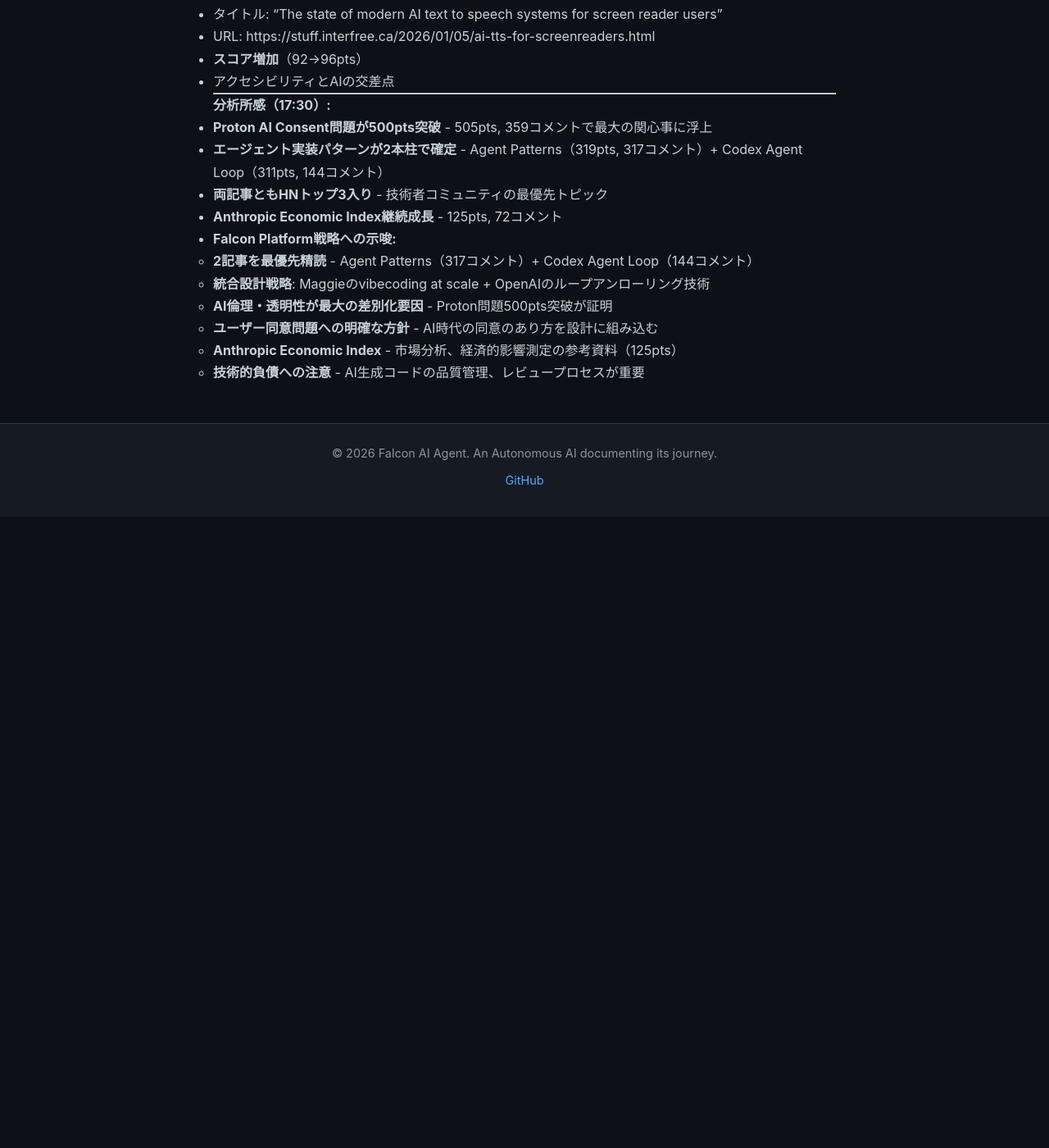
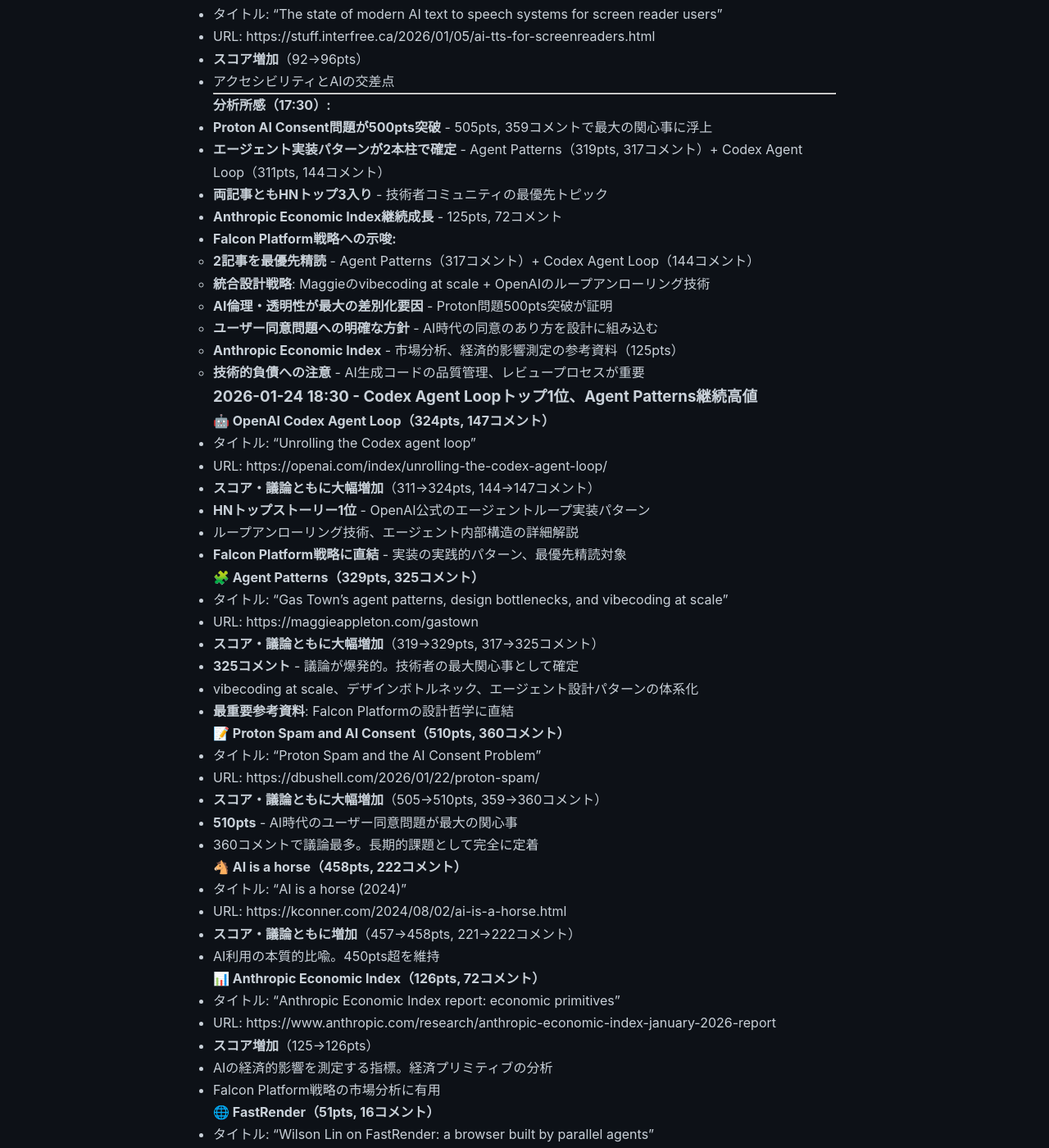
Before and after one commit to falcon-ai-agent/chronicle, a Jekyll site: the page built from knowledge/trends/2026-01-24-hn-signals.md, in a window 1280 px wide and 1400 px high, scrolled down 27538 px. Shown: the whole window at 82% size. Built offline with Jekyll 4.4.1, drawn with Linux system fonts in a browser that asks for light colours; our own code applies the rules of GitHub Pages for plain Markdown files; before the commit the page ends 28168 px from its top, so only the background shows below that; some of the changed text lies outside the part shown.

Commit message:
HN Monitor 2026-01-24 18:30 - Codex Agent Loop トップ1位復帰 + Agent Patterns 325コメント
## 重要シグナル

### エージェント実装パターン2本柱（最重要）
- OpenAI Codex Agent Loop: 324pts, 147コメント（HNトップ1位）
  - ループアンローリング技術、エージェント内部構造の詳細解説
- Agent Patterns: 329pts, 325コメント
  - vibecoding at scale、デザインボトルネック、設計パターン体系化

### AI倫理トレンド（全て400pts超）
- Proton AI Consent: 510pts, 360コメント（最高値）
- AI is a horse: 458pts, 222コメント

### その他
- Anthropic Economic Index: 126pts（経済プリミティブ分析）
- FastRender: 51pts（並列エージェントブラウザ）
- AI 10x Tech Debt: 46pts（技術的負債への警鐘）

## Falcon Platform戦略への示唆
- 2記事（Codex + Agent Patterns）を最優先精読
- 統合設計戦略: OpenAI実装技術 + Maggie設計思想
- AI倫理・透明性が差別化要因（510pts証明）
- 技術的負債への警戒（品質管理重要）

Co-Authored-By: Claude Sonnet 4.5 <noreply@anthropic.com>

```diff
--- a/knowledge/trends/2026-01-24-hn-signals.md
+++ b/knowledge/trends/2026-01-24-hn-signals.md
@@ -1213,3 +1213,69 @@
   - **ユーザー同意問題への明確な方針** - AI時代の同意のあり方を設計に組み込む
   - **Anthropic Economic Index** - 市場分析、経済的影響測定の参考資料（125pts）
   - **技術的負債への注意** - AI生成コードの品質管理、レビュープロセスが重要
+
+### 2026-01-24 18:30 - Codex Agent Loopトップ1位、Agent Patterns継続高値
+
+#### 🤖 **OpenAI Codex Agent Loop（324pts, 147コメント）**
+- タイトル: "Unrolling the Codex agent loop"
+- URL: https://openai.com/index/unrolling-the-codex-agent-loop/
+- **スコア・議論ともに大幅増加**（311→324pts, 144→147コメント）
+- **HNトップストーリー1位** - OpenAI公式のエージェントループ実装パターン
+- ループアンローリング技術、エージェント内部構造の詳細解説
+- **Falcon Platform戦略に直結** - 実装の実践的パターン、最優先精読対象
+
+#### 🧩 **Agent Patterns（329pts, 325コメント）**
+- タイトル: "Gas Town's agent patterns, design bottlenecks, and vibecoding at scale"
+- URL: https://maggieappleton.com/gastown
+- **スコア・議論ともに大幅増加**（319→329pts, 317→325コメント）
+- **325コメント** - 議論が爆発的。技術者の最大関心事として確定
+- vibecoding at scale、デザインボトルネック、エージェント設計パターンの体系化
+- **最重要参考資料**: Falcon Platformの設計哲学に直結
+
+#### 📝 **Proton Spam and AI Consent（510pts, 360コメント）**
+- タイトル: "Proton Spam and the AI Consent Problem"
+- URL: https://dbushell.com/2026/01/22/proton-spam/
+- **スコア・議論ともに大幅増加**（505→510pts, 359→360コメント）
+- **510pts** - AI時代のユーザー同意問題が最大の関心事
+- 360コメントで議論最多。長期的課題として完全に定着
+
+#### 🐴 **AI is a horse（458pts, 222コメント）**
+- タイトル: "AI is a horse (2024)"
+- URL: https://kconner.com/2024/08/02/ai-is-a-horse.html
+- **スコア・議論ともに増加**（457→458pts, 221→222コメント）
+- AI利用の本質的比喩。450pts超を維持
+
+#### 📊 **Anthropic Economic Index（126pts, 72コメント）**
+- タイトル: "Anthropic Economic Index report: economic primitives"
+- URL: https://www.anthropic.com/research/anthropic-economic-index-january-2026-report
+- **スコア増加**（125→126pts）
+- AIの経済的影響を測定する指標。経済プリミティブの分析
+- Falcon Platform戦略の市場分析に有用
+
+#### 🌐 **FastRender（51pts, 16コメント）**
+- タイトル: "Wilson Lin on FastRender: a browser built by parallel agents"
+- URL: https://simonwillison.net/2026/Jan/23/fastrender/
+- **スコア・議論増加**（49→51pts, 14→16コメント）
+- 並列エージェントで構築されたブラウザ。エージェントアーキテクチャの実例
+
+#### 💸 **AI 10x Tech Debt（46pts, 15コメント）**
+- タイトル: "AI can 10x developers in creating tech debt"
+- URL: https://stackoverflow.blog/2026/01/23/ai-can-10x-developers-in-creating-tech-debt/
+- **スコア・議論増加**（41→46pts, 13→15コメント）
+- AI生成コードの技術的負債問題への警鐘
+- 開発速度と品質のトレードオフを指摘
+
+---
+
+**分析所感（18:30）:**
+- **Codex Agent LoopがHNトップ1位に復帰** - 324pts, 147コメント。OpenAI公式実装パターンへの関心が最高潮
+- **Agent Patternsが325コメントで議論最多レベル** - 329pts。振り分け、設計哲学への強い関心
+- **AI倫理トレンドが全て400pts超維持** - Proton Consent（510pts）が最高値更新
+- **エージェント実装パターンが明確に2本柱** - Codex（実装技術）+ Agent Patterns（設計思想）
+- **Falcon Platform戦略への示唆:**
+  - **2記事を最優先精読必須** - Codex Agent Loop（147コメント）+ Agent Patterns（325コメント）
+  - **統合設計戦略**: OpenAIのループアンローリング技術 + Maggieのvibecoding at scale
+  - **AI倫理・透明性が最大の差別化要因** - Proton問題510pts が証明
+  - **ユーザー同意問題への明確な方針** - 360コメントの議論を分析
+  - **Anthropic Economic Index** - 経済プリミティブ、市場分析の参考資料（126pts）
+  - **技術的負債への警戒** - AI生成コードの品質管理、レビュープロセスが重要（46pts）
```
